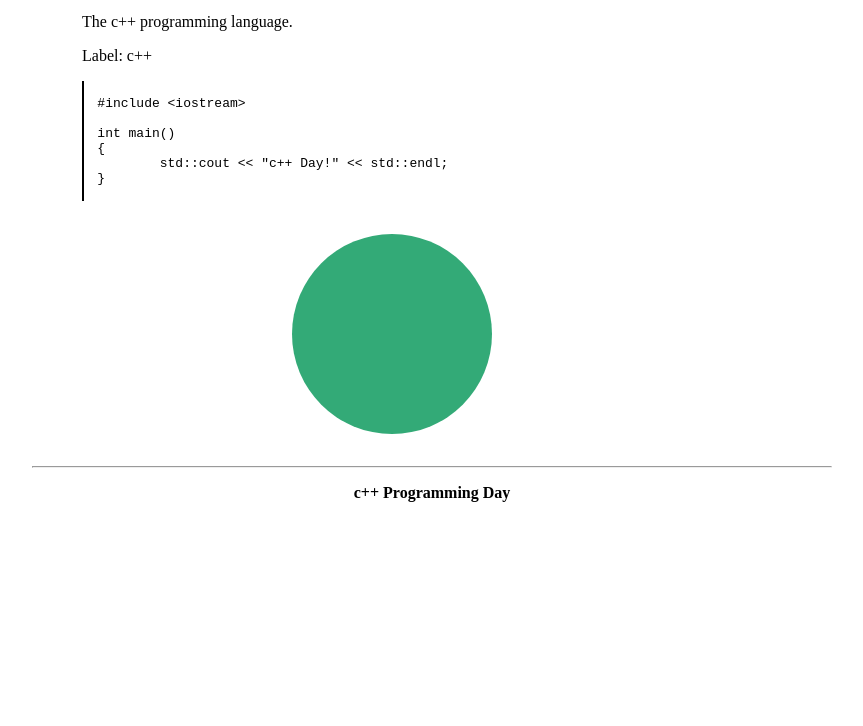
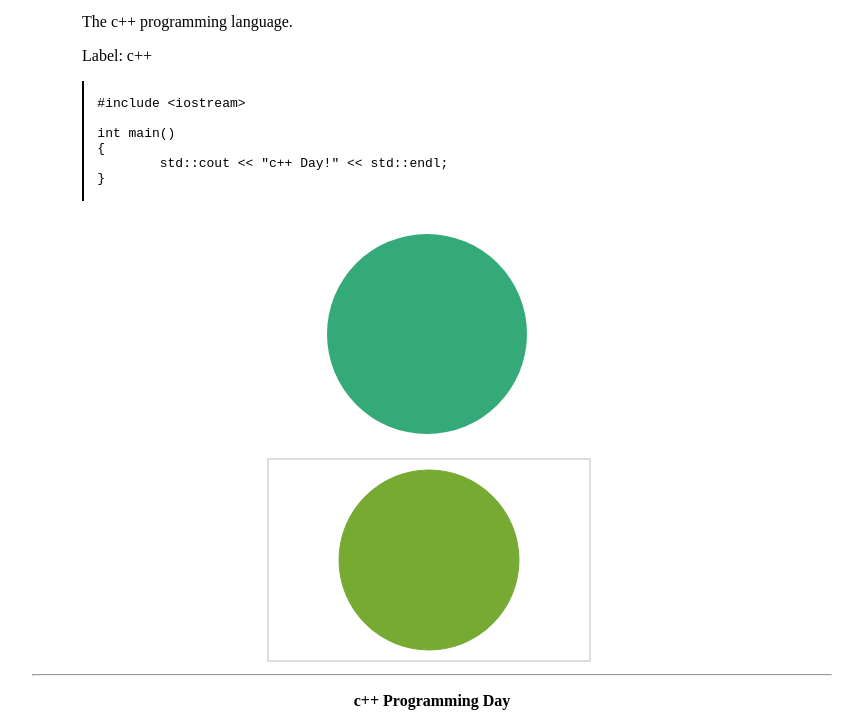
Before and after one commit to attday/attday.github.io, a plain HTML site: page docs/index.html in a window 1280 px wide. Shown: the part 88-814 px from the top of the page, without its empty margins (208-1071 px from the left). Drawn offline with Linux system fonts and the light colour scheme.

Commit message:
Update index

```diff
--- a/docs/index.html
+++ b/docs/index.html
@@ -50,10 +50,27 @@ int main()
 </code>
 </pre>
 
-<div style="margin:auto;width:400px">
-<svg width="320" height="240">
+<div style="margin:auto;width:330px">
+<svg width="320px" height="240">
 <circle r="100" cx="160" cy="120" fill="#3a7" />
 </svg>
+</div>
+
+<div style="margin:auto;width:330px">
+<canvas id="canvas01" width="320px" height="200" style="border:2px solid #ddd">
+</canvas>
+
+<script>
+var cvs = document.getElementById("canvas01");
+var ctx = cvs.getContext("2d");
+ctx.beginPath();
+ctx.arc(160, 100, 90, 0, 2*Math.PI);
+ctx.fillStyle = "#7a3";
+ctx.strokeStyle = "#7a3";
+ctx.fill();
+ctx.stroke();
+</script>
+
 </div>
 
 </main>
```
